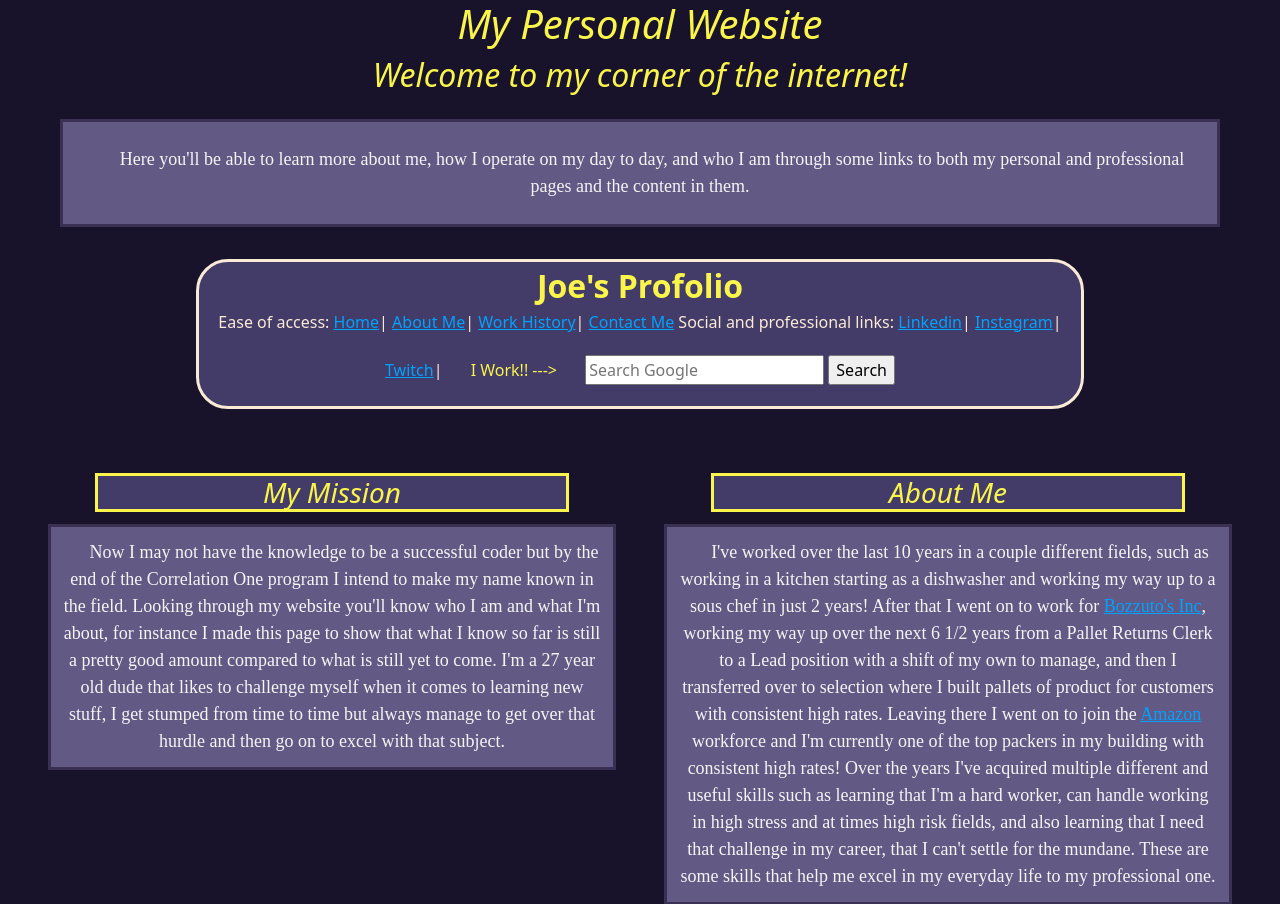
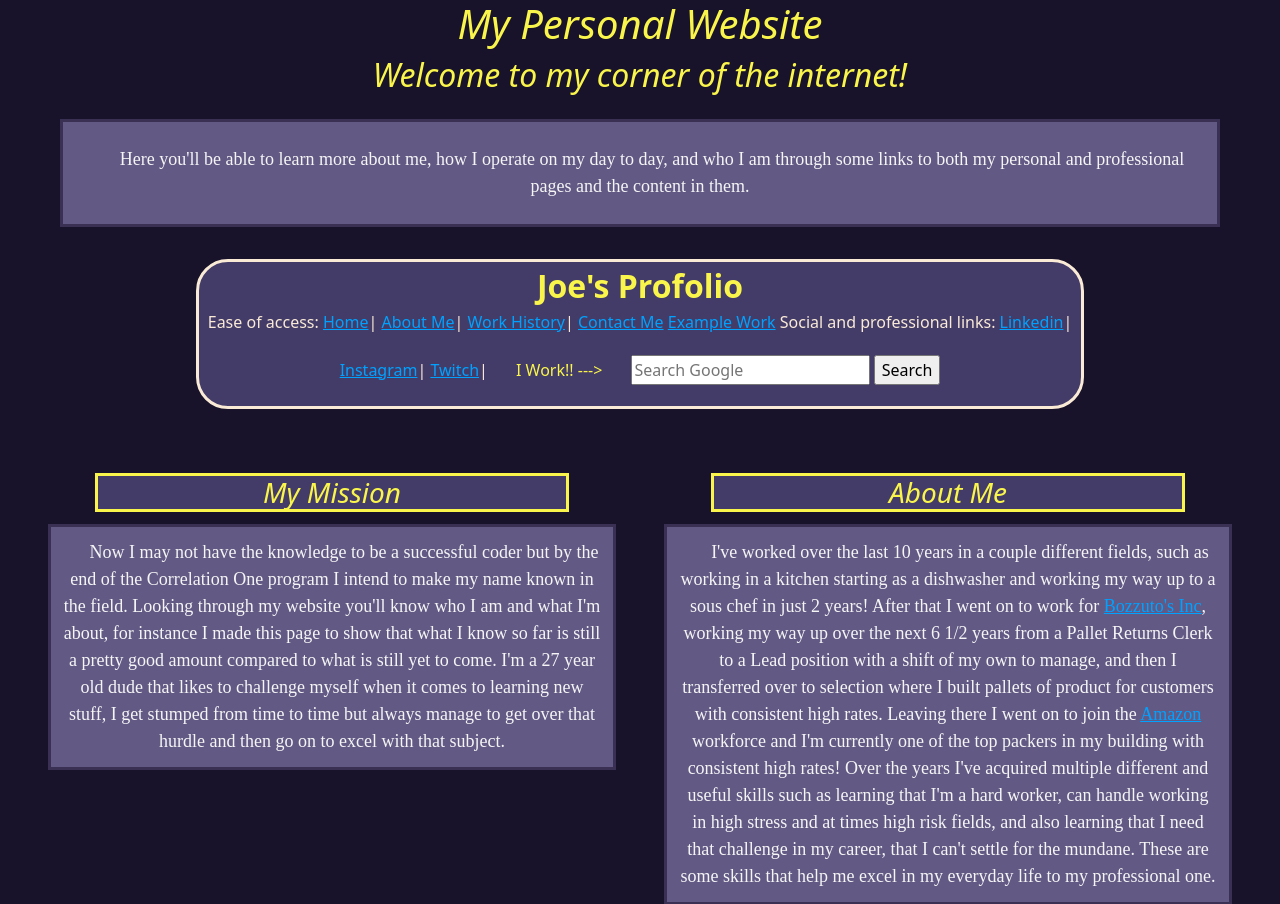
Before and after one commit to StackJoe/My-Website, a plain HTML site: page index.html in a window 1280 px wide. Shown: the top 904 px of the page. Drawn offline with nearby package versions, Linux system fonts and the light colour scheme; files whose address does not match are found by name.

Commit message:
Update: added navbar link

```diff
--- a/index.html
+++ b/index.html
@@ -32,6 +32,7 @@
               <a href="about-me.html">About Me</a>|
               <a href="work-history.html">Work History</a>|
               <a href="contact-me.html">Contact Me</a>
+              <a href="example-work.html">Example Work</a>
               Social and professional links:
               <a href="https://www.linkedin.com/in/joseph-stack-aspiring-dev/" alt="Link to my Linkedin">Linkedin</a>|
               <a href="https://www.instagram.com/goatlythemaneater/" alt="Link to my Instagram">Instagram</a>|
```
Also changed, not shown: about-me.html (+1 -0 lines), contact-me.html (+1 -0 lines), example-work.html (+1 -0 lines), work-history.html (+1 -0 lines).
